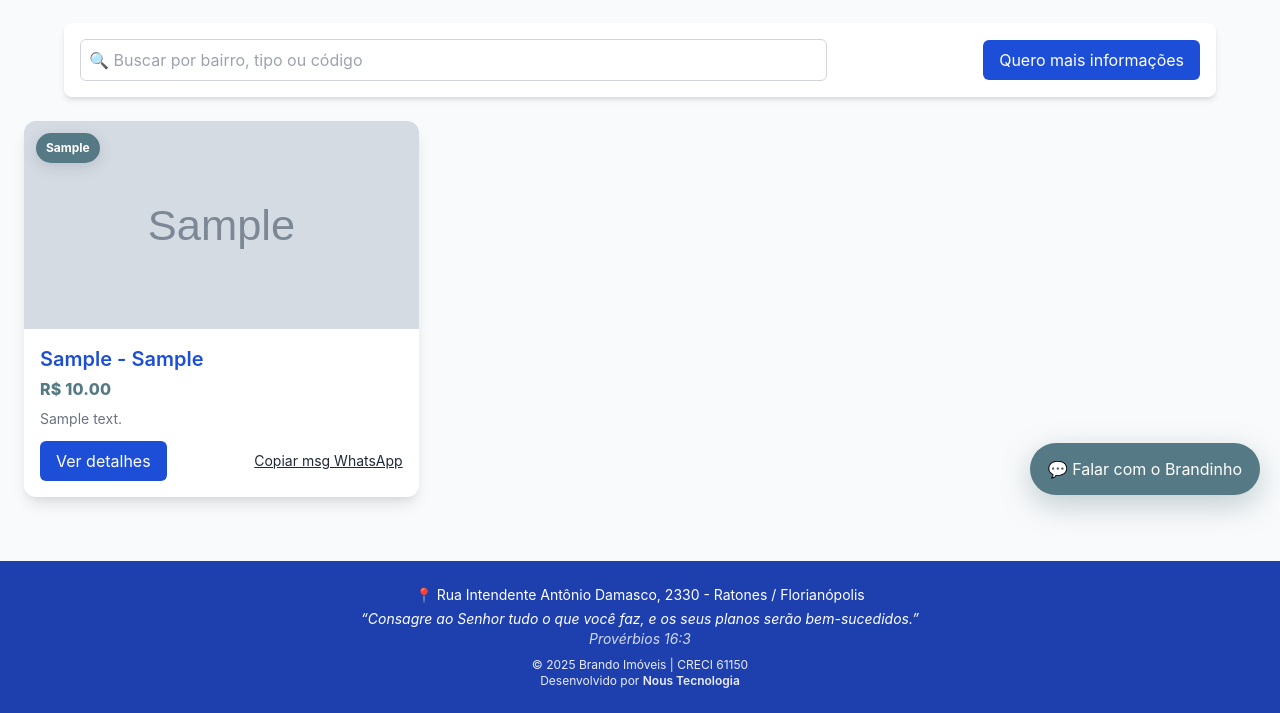
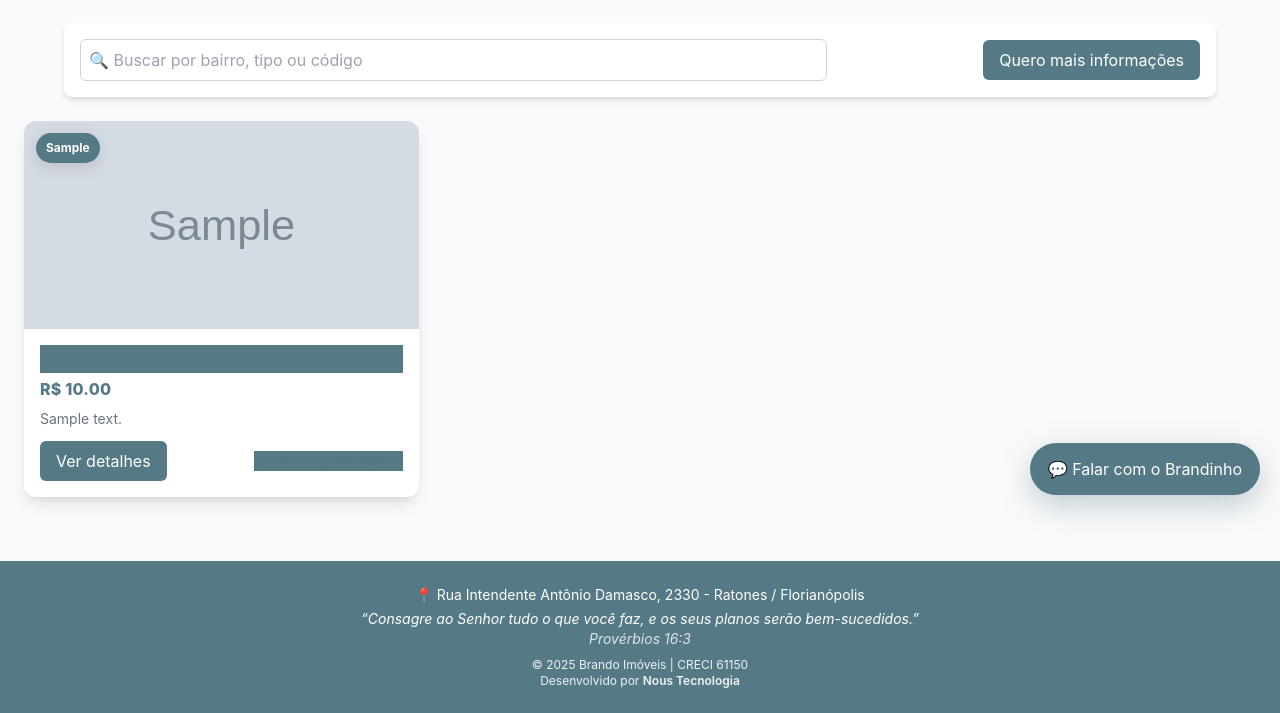
Before and after one commit to WilsonNous/brando-imoveis, a Flask app: template templates/index.html in a window 1280 px wide. Shown: the part 285-998 px from the top of the page. Run offline with Flask 3, Linux system fonts and the light colour scheme; the template is opened without the code that fills it: values that come from a table or form of the project are taken from there, others are empty; tables that the repository leaves empty hold one stand-in row (values such as "Sample post"); grey boxes marked "Sample" are stand-in pictures.

Commit message:
Enhance index.html with custom Tailwind styles
Added custom styles to override Tailwind colors and updated HTML structure.

```diff
--- a/templates/index.html
+++ b/templates/index.html
@@ -6,6 +6,23 @@
   <title>Brando Imóveis</title>
   <link href="https://cdn.jsdelivr.net/npm/tailwindcss@2.2.19/dist/tailwind.min.css" rel="stylesheet" />
   <link href="/static/css/main.css" rel="stylesheet" />
+  <style>
+    /* === Sobrescrita das cores Tailwind pela paleta Brando === */
+    .bg-blue-700, .bg-blue-800, .text-blue-700, .text-blue-800 {
+      background-color: #557985 !important;
+      color: #fff !important;
+    }
+    .hover\:bg-blue-800:hover {
+      background-color: #88A9B9 !important;
+      color: #fff !important;
+    }
+    .text-blue-700, .text-blue-800 {
+      color: #557985 !important;
+    }
+    footer.bg-blue-800 {
+      background-color: #557985 !important;
+    }
+  </style>
 </head>
 <body class="bg-gray-50 text-gray-800">
   <header class="bg-blue-700 text-white">
@@ -17,14 +34,22 @@
       </div>
     </div>
   </header>
-  <section class="text-white text-center py-16" style="background:linear-gradient(rgba(0,0,0,.55),rgba(0,0,0,.55)), url('https://images.unsplash.com/photo-1600607687920-4e3a3a29cb36?auto=format&fit=crop&w=1500&q=80') center/cover;">
+
+  <section class="text-white text-center py-16"
+    style="background:linear-gradient(rgba(0,0,0,.55),rgba(0,0,0,.55)),
+           url('https://images.unsplash.com/photo-1600607687920-4e3a3a29cb36?auto=format&fit=crop&w=1500&q=80') center/cover;">
     <h2 class="text-3xl md:text-5xl font-bold mb-2">Encontre o imóvel ideal</h2>
     <p class="text-lg md:text-xl opacity-95">Casas, apartamentos e oportunidades em toda a região</p>
   </section>
+
   <section class="bg-white shadow-md p-4 mt-6 max-w-6xl mx-auto rounded-lg flex flex-col md:flex-row justify-between items-center gap-2">
-    <input id="search-input" type="text" placeholder="🔍 Buscar por bairro, tipo ou código" class="w-full md:w-2/3 border border-gray-300 p-2 rounded-md">
-    <a href="/contato" class="w-full md:w-auto text-center bg-blue-700 text-white px-4 py-2 rounded-md hover:bg-blue-800 transition">Quero mais informações</a>
+    <input id="search-input" type="text" placeholder="🔍 Buscar por bairro, tipo ou código"
+      class="w-full md:w-2/3 border border-gray-300 p-2 rounded-md">
+    <a href="/contato" class="w-full md:w-auto text-center bg-blue-700 text-white px-4 py-2 rounded-md hover:bg-blue-800 transition">
+      Quero mais informações
+    </a>
   </section>
+
   <section class="max-w-7xl mx-auto grid sm:grid-cols-2 md:grid-cols-3 gap-6 p-6">
     {% for i in imoveis %}
     <div class="card bg-white shadow-lg rounded-xl overflow-hidden hover:shadow-2xl transition transform hover:-translate-y-1"
@@ -40,16 +65,15 @@
         <p class="text-sm text-gray-500 mb-3">{{ (i.descricao or '')[:110] }}{% if i.descricao and i.descricao|length > 110 %}...{% endif %}</p>
         <div class="flex items-center justify-between">
           <a href="/imovel/{{ i.id }}" class="inline-block bg-blue-700 text-white px-4 py-2 rounded-md hover:bg-blue-800 transition">Ver detalhes</a>
-          <button class="text-sm underline" data-whats="Olá! Tenho interesse no imóvel código {{ i.codigo }}.">Copiar msg WhatsApp</button>
+          <button class="text-sm underline text-blue-700" data-whats="Olá! Tenho interesse no imóvel código {{ i.codigo }}.">Copiar msg WhatsApp</button>
         </div>
       </div>
     </div>
     {% endfor %}
   </section>
+
   <footer class="bg-blue-800 text-white text-center py-6 mt-10">
-    <p class="text-sm mb-1">
-      📍 Rua Intendente Antônio Damasco, 2330 - Ratones / Florianópolis
-    </p>
+    <p class="text-sm mb-1">📍 Rua Intendente Antônio Damasco, 2330 - Ratones / Florianópolis</p>
     <p class="text-sm italic mb-2">
       “Consagre ao Senhor tudo o que você faz, e os seus planos serão bem-sucedidos.”<br>
       <span class="opacity-80">Provérbios 16:3</span>
@@ -59,6 +83,7 @@
       Desenvolvido por <span class="font-semibold">Nous Tecnologia</span>
     </p>
   </footer>
+
   <button id="brandinho-toggle">💬 Falar com o Brandinho</button>
   <div id="brandinho-box" aria-live="polite">
     <div id="brandinho-header">
@@ -74,6 +99,7 @@
       <button id="brandinho-send">Enviar</button>
     </div>
   </div>
+
   <div class="toast"></div>
   <script src="/static/js/script.js"></script>
 </body>
```
